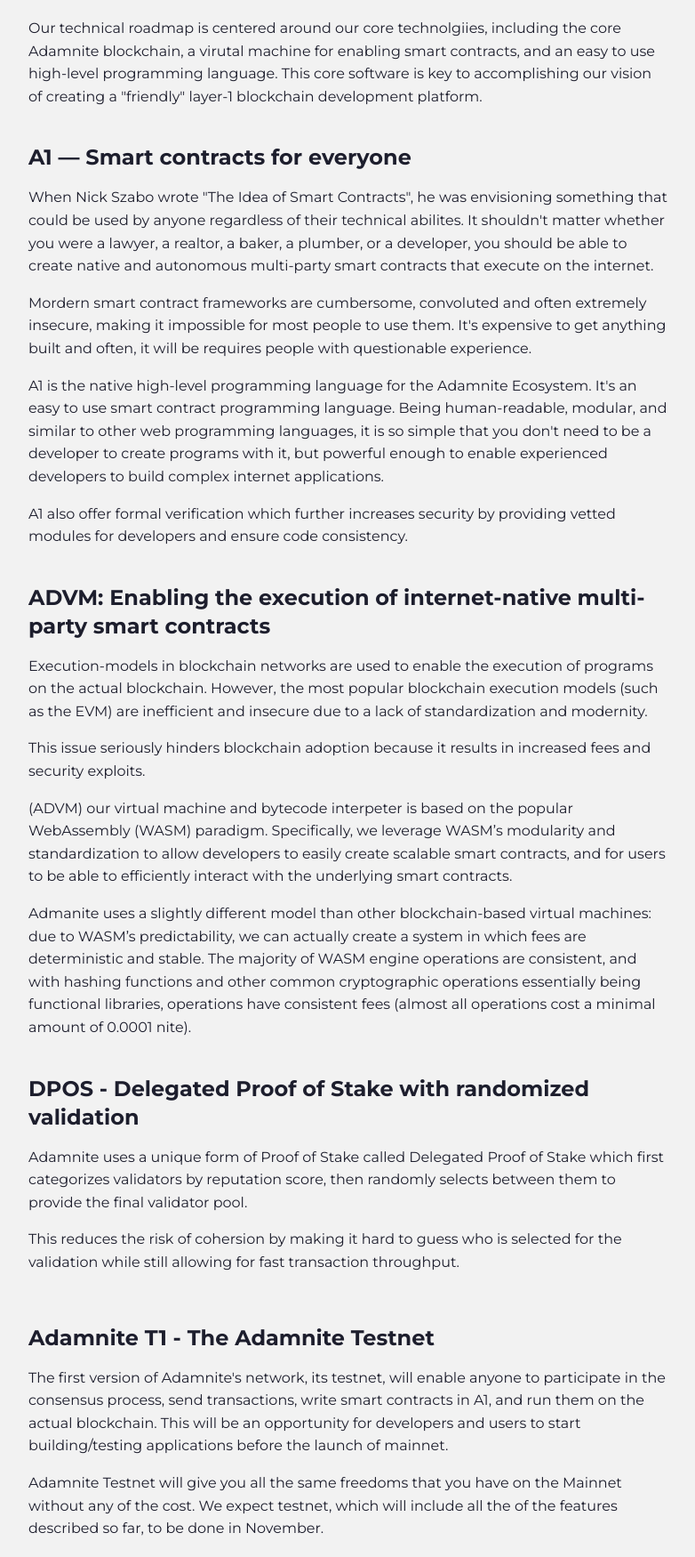
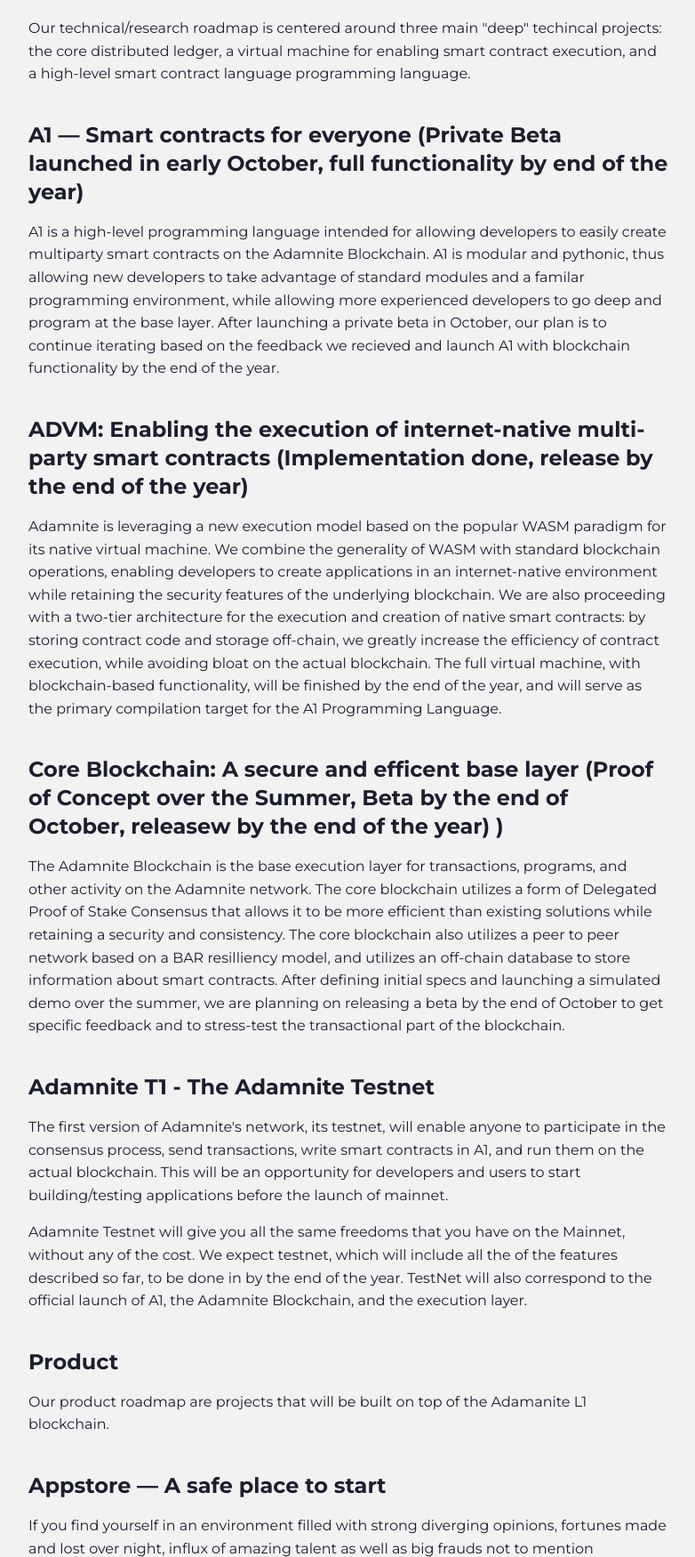
Before and after one commit to Adamnite/Adamnite.github.io, a plain HTML site: page roadmap.html in a window 1280 px wide. Shown: the part 348-2098 px from the top of the page at 89% size, without its empty margins (248-1030 px from the left). Drawn offline with nearby package versions, Linux system fonts and the light colour scheme.

Commit message:
Add files via upload

```diff
--- a/roadmap.html
+++ b/roadmap.html
@@ -92,78 +92,41 @@
             <h4 class="hero-title whitepaper-title">
               Roadmap
             </h4>
-            <h2 class = "use-case-title tableOfContents">Core Engineering Plan</h2>
+            <h2 class = "use-case-title tableOfContents">Engineering and Product</h2>
 
             <div class="whitepaper-container">
 
 
                     <div id="Team">
                         <h1 class="use-case-title">
-                          Technical
+                          Technical Progress
                         </h1>
                            <p class= "use-case-subtitle">
-                              Our technical roadmap is centered around our core technolgiies, including the core Adamnite blockchain, a virutal machine for enabling smart contracts, and an easy to use high-level programming language. This core software is key to accomplishing our vision of creating a "friendly" layer-1 blockchain development platform.
+                              Our technical/research roadmap is centered around three main "deep" techincal projects: the core distributed ledger, a virtual machine for enabling smart contract execution, and a high-level smart contract language programming language.
                             </p>
 
                             <div id="Summary">
                                 <div id="Overview">
                                     <h2 class = "use-case-title">
-                                    A1 — Smart contracts for everyone
+                                    A1 — Smart contracts for everyone (Private Beta launched in early October, full functionality by end of the year)
                                     </h2>
                                         <p class= "use-case-subtitle">
-                                            When Nick Szabo wrote "The Idea of Smart Contracts", he was envisioning something that
-                                            could be used by anyone regardless of their technical abilites.
-                                            It shouldn't matter whether you were a lawyer, a realtor, a baker, a plumber,
-                                            or a developer, you should be able to create native and autonomous multi-party smart contracts that execute on the internet.
+                                            A1 is a high-level programming language intended for allowing developers to easily create multiparty smart contracts on the Adamnite Blockchain. A1 is modular and pythonic, thus allowing new developers to take advantage of standard modules and a familar programming environment, while allowing more experienced developers to go deep and program at the base layer.
+                                            After launching a private beta in October, our plan is to continue iterating based on the feedback we recieved and launch A1 with blockchain functionality by the end of the year.
                                     </p>
-                                    <p class= "use-case-subtitle">
-                                            Mordern smart contract frameworks are cumbersome, convoluted and often extremely
-                                            insecure, making it impossible for most people to use them.
-                                            It's expensive to get anything built and often, it will be requires people with
-                                            questionable experience.
-                                        </p>
-                                        <p class= "use-case-subtitle">
-                                            A1 is the native high-level programming language for the Adamnite Ecosystem. It's an easy to use smart contract programming language. Being human-readable, modular, and similar to other web programming languages, it is so simple that you don't need to be a developer to
-                                            create programs with it, but powerful enough to enable experienced developers to build complex internet applications.
-                                        </p>
-
-                                        <p class="use-case-subtitle">
-                                            A1 also offer formal verification which further increases security by providing
-                                            vetted modules for developers and ensure code consistency.
-                                        </p>
                                 </div>
                                 </div>
 
                             <div id="Summary">
                                 <div id="Overview">
                                     <h2 class = "use-case-title">
-                                    ADVM: Enabling the execution of internet-native multi-party smart contracts
+                                    ADVM: Enabling the execution of internet-native multi-party smart contracts (Implementation done, release by the end of the year)
                                     </h2>
-                                        <p class= "use-case-subtitle">
-                                            Execution-models in blockchain networks are used to enable the execution of programs on the actual blockchain.
-                                            However, the most popular blockchain execution models (such as the EVM) are inefficient and insecure due to a lack of standardization and modernity.  </p>
-
                                             <p class= "use-case-subtitle">
-                                            This issue seriously hinders blockchain adoption because it
-                                            results in increased fees and security exploits.</p>
-
-                                            <p class= "use-case-subtitle">
-                                            (ADVM) our virtual machine and bytecode interpeter is
-                                            based on the popular WebAssembly (WASM) paradigm.
-                                            Specifically, we leverage WASM’s modularity and standardization
-                                            to allow developers to easily create scalable smart
-                                            contracts, and for users to be able to efficiently interact with
-                                            the underlying smart contracts. </p>
-
-                                            <p class= "use-case-subtitle">
-                                            Admanite uses a slightly different model than other blockchain-based
-                                            virtual machines: due to WASM’s predictability, we can actually create
-                                            a system in which fees are deterministic and stable. The
-                                            majority of WASM engine operations are consistent, and
-                                            with hashing functions and other common cryptographic
-                                            operations essentially being functional libraries, operations
-                                            have consistent fees (almost all operations cost a minimal amount of 0.0001 nite).
-                                            </p>
+                                            Adamnite is leveraging a new execution model based on the popular WASM paradigm for its native virtual machine. We combine the generality of WASM with standard blockchain operations, enabling developers to create applications in an internet-native environment while retaining the security features of the underlying blockchain.
+                                            We are also proceeding with a two-tier architecture for the execution and creation of native smart contracts: by storing contract code and storage off-chain, we greatly increase the efficiency of contract execution, while avoiding bloat on the actual blockchain.
+                                            The full virtual machine, with blockchain-based functionality, will be finished by the end of the year, and will serve as the primary compilation target for the A1 Programming Language.
+                                        </p>
 
 
                                 </div>
@@ -172,21 +135,15 @@
                                 <div id="Summary">
                                     <div id="Overview">
                                         <h2 class = "use-case-title">
-                                            DPOS - Delegated Proof of Stake with randomized validation
+                                           Core Blockchain: A secure and efficent base layer (Proof of Concept over the Summer, Beta by the end of October, releasew by the end of the year)
+
+                                           )
                                         </h2>
-                                            <p class= "use-case-subtitle">
-                                            Adamnite uses a unique form of Proof of Stake called Delegated Proof
-                                            of Stake which first categorizes validators by reputation score,
-                                            then randomly selects between them to provide the final validator pool.
-                                            </p>
-                                            <p class= "use-case-subtitle">
-                                            This reduces the risk of cohersion by making it hard to guess who is
-                                            selected for the validation while still allowing for fast
-                                            transaction throughput.
-                                            </p>
-                                            <p class= "use-case-subtitle">
+                                           <p> The Adamnite Blockchain is the base execution layer for transactions, programs, and other activity on the Adamnite network. The core blockchain utilizes a form of Delegated Proof of Stake Consensus that allows it to be more efficient than existing solutions while retaining a security and consistency. The core blockchain also utilizes a peer to peer network based on a BAR resilliency model, and utilizes an off-chain database to store information about smart contracts.
+                                                After defining initial specs and launching a simulated demo over the summer, we are planning on releasing a beta by the end of October to get specific feedback and to stress-test the transactional part of the blockchain.
+                                           </p>
 
-                                            </p>
+
                                     </div>
                                     </div>
 
@@ -199,8 +156,8 @@
                                                     The first version of Adamnite's network, its testnet, will enable anyone to participate in the consensus process, send transactions, write smart contracts in A1, and run them on the actual blockchain. This will be an opportunity for developers and users to start building/testing applications before the launch of mainnet.
                                                 </p>
                                                 <p class= "use-case-subtitle">
-                                                    Adamnite Testnet will give you all the same freedoms that you have on the Mainnet
-                                                    without any of the cost. We expect testnet, which will include all the of the features described so far, to be done in November.
+                                                    Adamnite Testnet will give you all the same freedoms that you have on the Mainnet,
+                                                    without any of the cost. We expect testnet, which will include all the of the features described so far, to be done in by the end of the year. TestNet will also correspond to the official launch of A1, the Adamnite Blockchain, and the execution layer.
                                                 </p>
                                         </div>
                                         </div>
```
